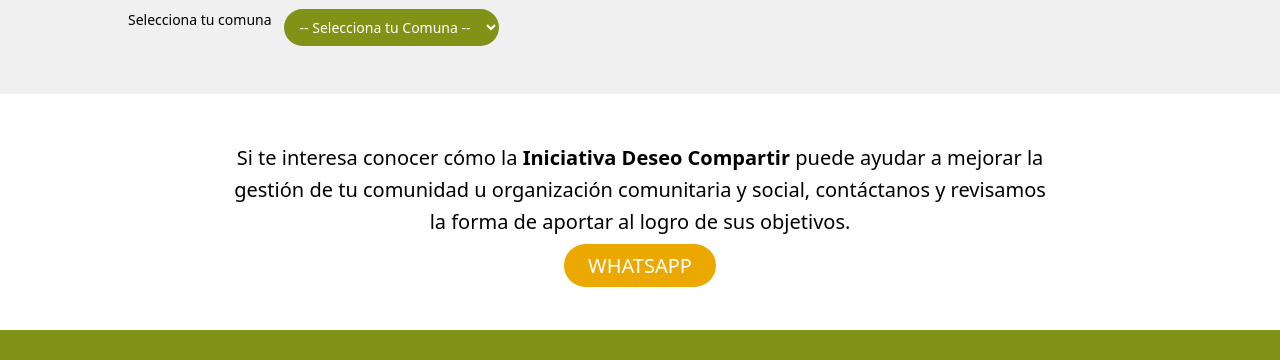
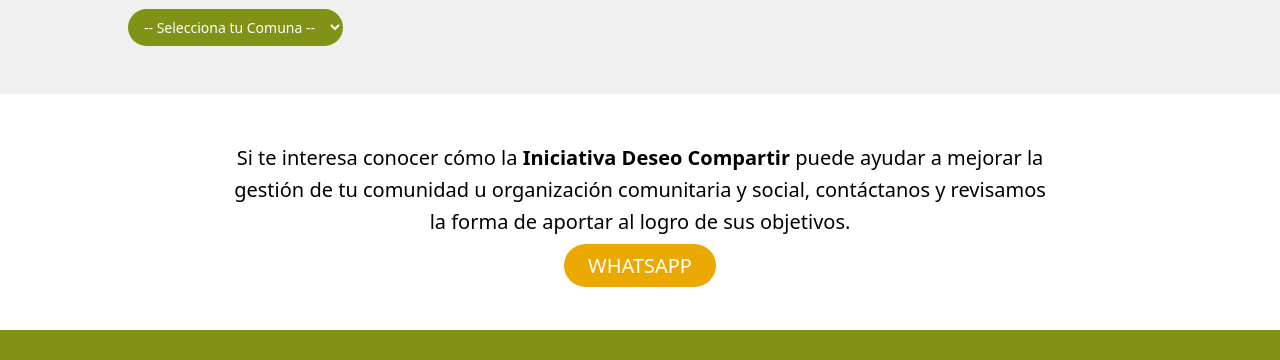
Before and after one commit to CarlozSepulveda/landpage-deseo-compartir, an Astro site: page / in a window 1280 px wide. Shown: the part 3573-3933 px from the top of the page. Built offline with nearby package versions, Linux system fonts and the light colour scheme; Astro itself is replaced by a stand-in of ours.

Commit message:
delete label select

```diff
--- a/src/components/Content.astro
+++ b/src/components/Content.astro
@@ -94,7 +94,6 @@
     <h3 class="text-[20px] md:text-[30px] leading-tight"><span class="text-nowrap">Encuentra <span class="font-semibold">Deseo Compartir</span></span> <span class="text-nowrap">en tu Comuna</span></h3>
     <p class="text-sm my-3">Selecciona tu comuna para encontrar y compartir deseos específicos de tu comunidad.</p>
     <div class="flex flex-wrap align-middle gap-x-3">
-      <div class="text-[14px] md:text-[14px]">Selecciona tu comuna</div>
       <select name="" id="" class="py-2 px-3 bg-[#809316] rounded-full text-white text-[14px]">
         <option value="">-- Selecciona tu Comuna --</option>
         <option value="chiguayante">Chiguayante</option>
```
